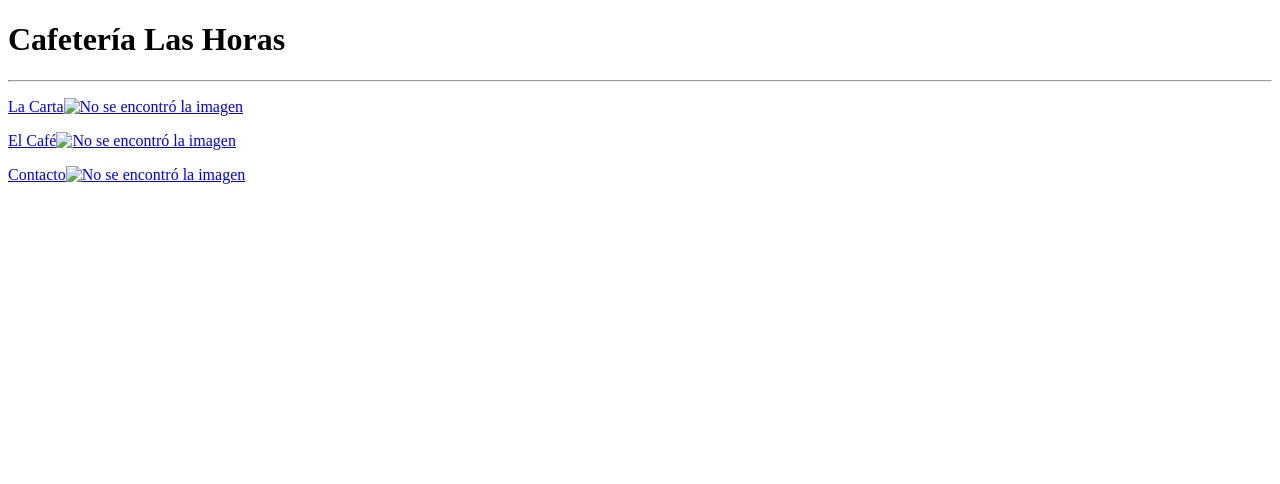
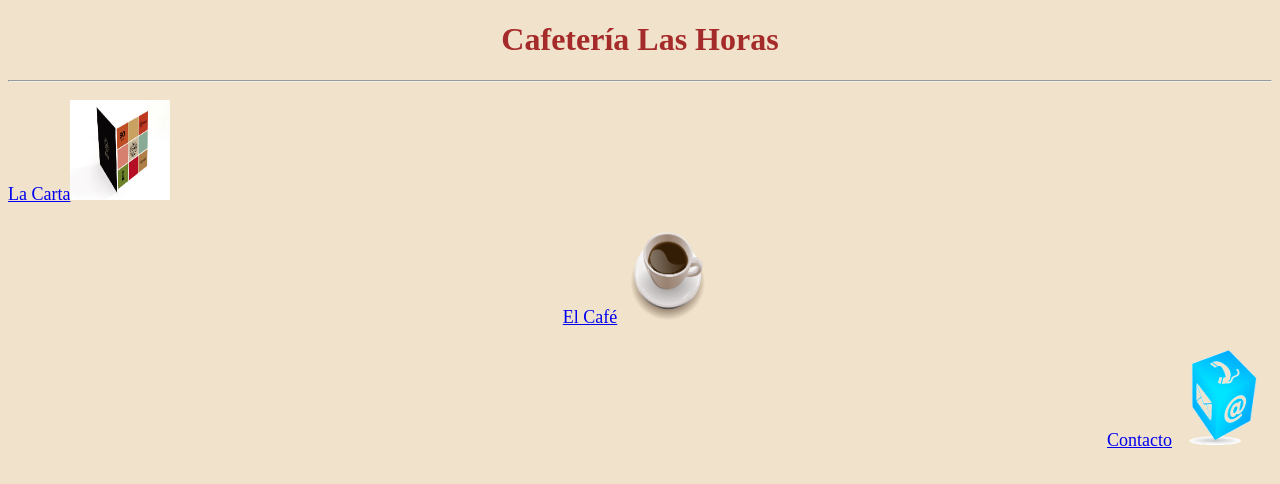
Before and after one commit to HeJu92/Practica72, a plain HTML site: page index.html in a window 1280 px wide. Drawn offline with Linux system fonts and the light colour scheme; the site is published under a folder, as on GitHub Pages, so addresses that start at the root find nothing.

Commit message:
Update index.html

```diff
--- a/index.html
+++ b/index.html
@@ -6,13 +6,13 @@
     <meta name="viewport" content="width=device-width, initial-scale=1.0">
     <meta http-equiv="X-UA-Compatible" content="ie=edge">
     <title>Práctica 7</title>
-    <link href="/css/estilo.css" rel="stylesheet" type="text/css">
+    <link href="css/estilo.css" rel="stylesheet" type="text/css">
 </head>
 <body>
     <h1>Cafetería Las Horas</h1>
     <hr>
-    <p id="p1"><a href="carta.html">La Carta<img src="/img/carta.png" width="100px" height="100px" alt="No se encontró la imagen"></a></p>
-    <p id="p2"><a href="cafe.html">El Café<img src="/img/cafe.png" width="100px" height="100px" alt="No se encontró la imagen"></a></p>
-    <p id="p3"><a href="contacto.html">Contacto<img src="/img/contacto.png" width="100px" height="100px" alt="No se encontró la imagen"></a></p>
+    <p id="p1"><a href="carta.html">La Carta<img src="img/carta.png" width="100px" height="100px" alt="No se encontró la imagen"></a></p>
+    <p id="p2"><a href="cafe.html">El Café<img src="img/cafe.png" width="100px" height="100px" alt="No se encontró la imagen"></a></p>
+    <p id="p3"><a href="contacto.html">Contacto<img src="img/contacto.png" width="100px" height="100px" alt="No se encontró la imagen"></a></p>
 </body>
 </html>
```
